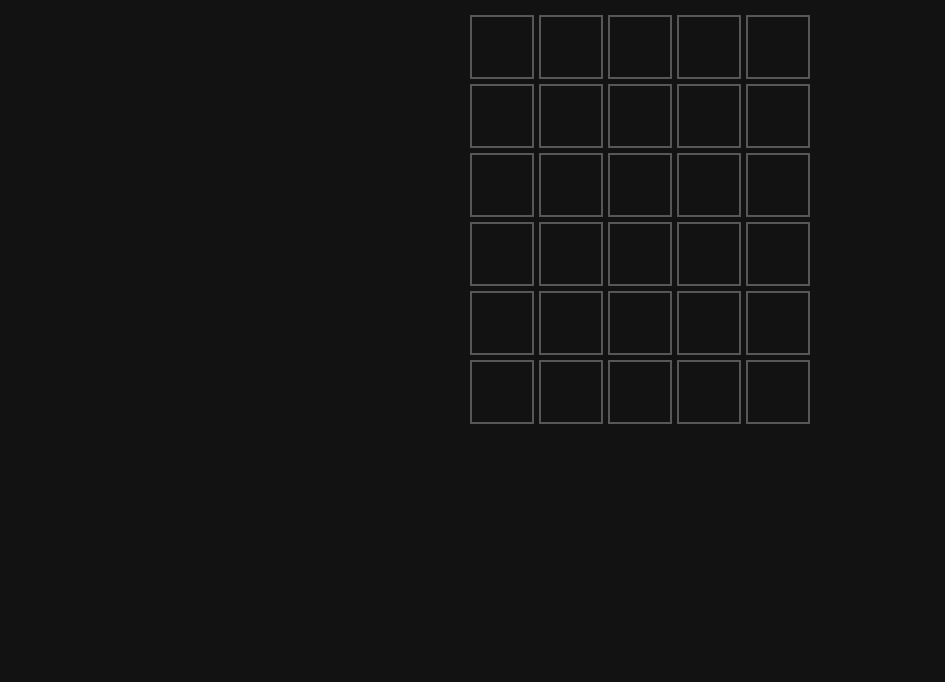
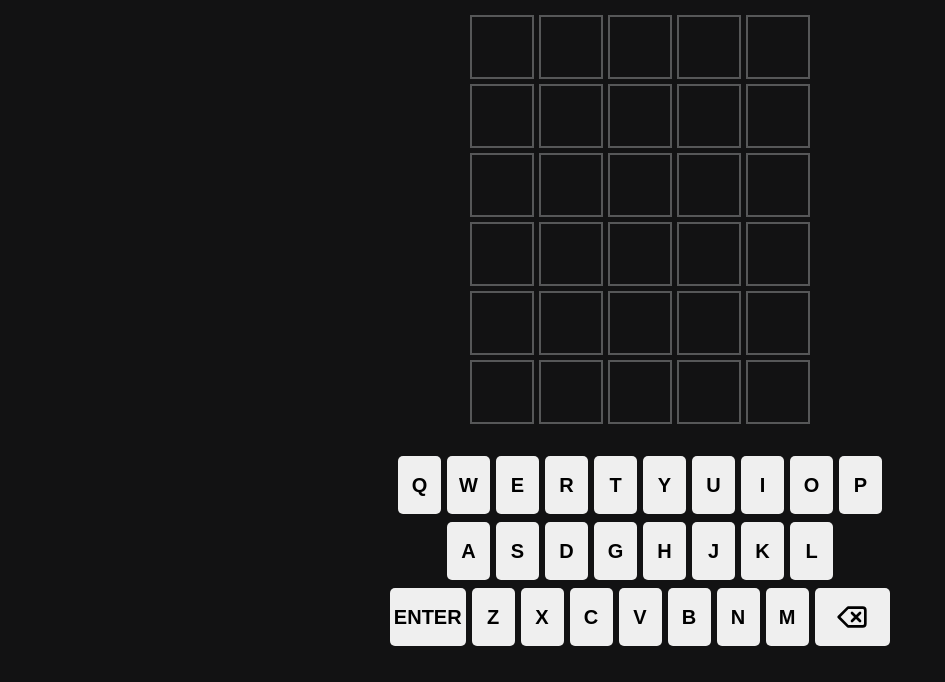
Before and after one commit to mikoz7388/infinite-wordle, a website built with Vite: page index.html in a window 1280 px wide. Shown: the part 118-800 px from the top of the page, without its empty margins (0-945 px from the left). Built offline with nearby package versions, Linux system fonts and the light colour scheme.

Commit message:
feat: implemented screen keyboard

```diff
--- a/src/CONSTS.ts
+++ b/src/CONSTS.ts
@@ -1,2 +1,7 @@
 export const ROWS = 6;
 export const COLS = 5;
+
+export const QWERTY = ['qwertyuiop', 'asdghjkl', 'zxcvbnm'];
+
+export const DeleteIcon =
+  '<svg xmlns="http://www.w3.org/2000/svg" width="32" height="32" viewBox="0 0 24 24"><path fill="none" stroke="currentColor" stroke-linecap="round" stroke-linejoin="round" stroke-width="2" d="M20 5H9l-7 7l7 7h11a2 2 0 0 0 2-2V7a2 2 0 0 0-2-2Zm-2 4l-6 6m0-6l6 6"/>Backspace</svg>';
--- a/src/main.ts
+++ b/src/main.ts
@@ -18,13 +18,17 @@ function init() {
 
   store.generateRandomAnswer();
   view.renderBoard(ROWS, COLS, store.getState());
+  view.createKeyboard();
+  view.bindKeyboardClick((e) => {
+    store.keyboardClickHandler(e);
+  });
+  view.bindKeyboard((e) => {
+    store.keyDownHandler(e);
+  });
 
   store.addEventListener('statechanged', () => {
     view.renderBoard(ROWS, COLS, store.getState());
   });
-  window.addEventListener('keydown', (e) => {
-    store.keyDownHandler(e);
-  });
 }
 
 window.addEventListener('load', init);
--- a/src/store.ts
+++ b/src/store.ts
@@ -61,12 +61,35 @@ export class Store extends EventTarget {
 
   keyDownHandler(e: KeyboardEvent) {
     if (e.key === 'Enter') {
+      this.submitAnswer();
       this.defineCellsColors();
-      this.submitAnswer();
       this.isGameOver();
       return;
     }
     this.updateCurrentAnswer(e.key);
+  }
+
+  keyboardClickHandler(e: MouseEvent) {
+    const target = e.target;
+
+    if (target instanceof SVGElement) {
+      this.updateCurrentAnswer('Backspace');
+      return;
+    }
+
+    if (!(target instanceof HTMLButtonElement)) return;
+    if (!target.textContent) return;
+    if (target.textContent === 'Enter') {
+      this.submitAnswer();
+      this.defineCellsColors();
+      this.isGameOver();
+      return;
+    }
+    if (target.textContent === 'Backspace') {
+      this.updateCurrentAnswer(target.textContent);
+      return;
+    }
+    this.updateCurrentAnswer(target.textContent);
   }
 
   updateCurrentAnswer(answer: string) {
@@ -90,6 +113,7 @@ export class Store extends EventTarget {
   submitAnswer() {
     const stateClone = structuredClone(this.getState());
     if (stateClone.currentAnswer.length !== 5) return;
+    stateClone.cellsColors = this.defineCellsColors();
     if (this.checkAnswer()) alert('You win!');
     stateClone.allAnswers.push(stateClone.currentAnswer);
     stateClone.currentAnswer = '';
@@ -115,21 +139,23 @@ export class Store extends EventTarget {
   }
 
   defineCellsColors() {
-    const stateClone = structuredClone(this.getState());
-    const currentAnswer = stateClone.currentAnswer;
-    const correctAnswer = stateClone.correctAnswer;
-    if (!stateClone.cellsColors) stateClone.cellsColors = [];
+    const {
+      cellsColors = [],
+      correctAnswer,
+      currentAnswer,
+    } = structuredClone(this.getState());
+
     for (let i = 0; i < currentAnswer.length; i++) {
       if (!correctAnswer.includes(currentAnswer[i])) {
-        stateClone.cellsColors.push('wrong');
+        cellsColors.push('wrong');
       }
       if (currentAnswer[i] === correctAnswer[i]) {
-        stateClone.cellsColors.push('right');
+        cellsColors.push('right');
       } else if (correctAnswer.includes(currentAnswer[i])) {
-        stateClone.cellsColors.push('misplaced');
+        cellsColors.push('misplaced');
       }
     }
-    this.saveState(stateClone);
+    return cellsColors;
   }
 
   reset() {
--- a/src/style.css
+++ b/src/style.css
@@ -54,3 +54,35 @@
 .misplaced {
   background-color: var(--color-present);
 }
+
+#keyboard {
+  max-width: 500px;
+  margin: 0 auto;
+}
+
+#keyboard div {
+  display: flex;
+  flex-direction: row;
+  justify-content: center;
+  gap: 6px;
+  margin-top: 8px;
+}
+
+#keyboard div button {
+  display: flex;
+  align-items: center;
+  justify-content: center;
+  text-transform: uppercase;
+  font-size: 1.25em;
+  height: 58px;
+  min-width: 43px;
+  font-weight: bold;
+  border: none;
+  border-radius: 5px;
+  cursor: pointer;
+}
+
+#keyboard div:last-of-type button:last-of-type,
+#keyboard div:last-of-type button:first-of-type {
+  aspect-ratio: 2/1;
+}
--- a/src/view.ts
+++ b/src/view.ts
@@ -1,3 +1,4 @@
+import { DeleteIcon, QWERTY } from './CONSTS';
 import { gameState } from './store';
 
 export class View {
@@ -5,7 +6,6 @@ export class View {
   keyboard: HTMLDivElement = document.querySelector('#keyboard')!;
 
   renderBoard(rows: number, cols: number, state: gameState) {
-    console.log(state);
     this.game.innerHTML = '';
     for (let i = 0; i < rows; i++) {
       const row = document.createElement('div');
@@ -21,10 +21,10 @@ export class View {
     this.fillCells(this.game, state);
     state.isGameOver ? alert('Game Over!') : null;
   }
-  bindKeyBoard(handler: (e: KeyboardEvent) => void) {
+  bindKeyboard(handler: (e: KeyboardEvent) => void) {
     window.addEventListener('keydown', handler);
   }
-  bindKeyBoardClick(handler: (e: MouseEvent) => void) {
+  bindKeyboardClick(handler: (e: MouseEvent) => void) {
     this.keyboard.addEventListener('click', handler);
   }
 
@@ -37,4 +37,27 @@ export class View {
       cells[i].innerHTML = answersString[i];
     }
   }
+
+  createKeyboard() {
+    QWERTY.forEach((row, index) => {
+      const keyboardRow = document.createElement('div');
+      for (const letter of row) {
+        const key = document.createElement('button');
+        key.textContent = letter.toUpperCase();
+
+        keyboardRow.appendChild(key);
+      }
+      if (index === QWERTY.length - 1) {
+        const enterKey = document.createElement('button');
+        enterKey.textContent = 'Enter';
+        keyboardRow.prepend(enterKey);
+
+        const deleteKey = document.createElement('button');
+        deleteKey.textContent = 'Backspace';
+        deleteKey.innerHTML = DeleteIcon;
+        keyboardRow.appendChild(deleteKey);
+      }
+      this.keyboard.appendChild(keyboardRow);
+    });
+  }
 }
```
Also changed, not shown: .eslintrc.json.
